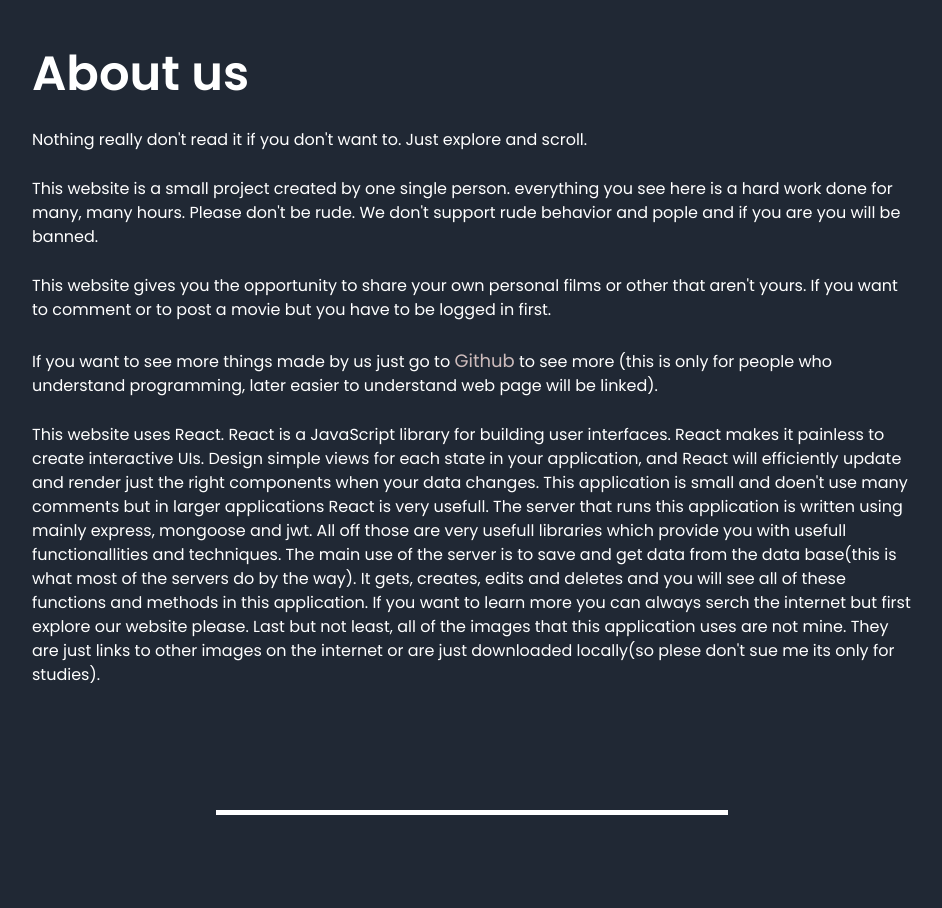
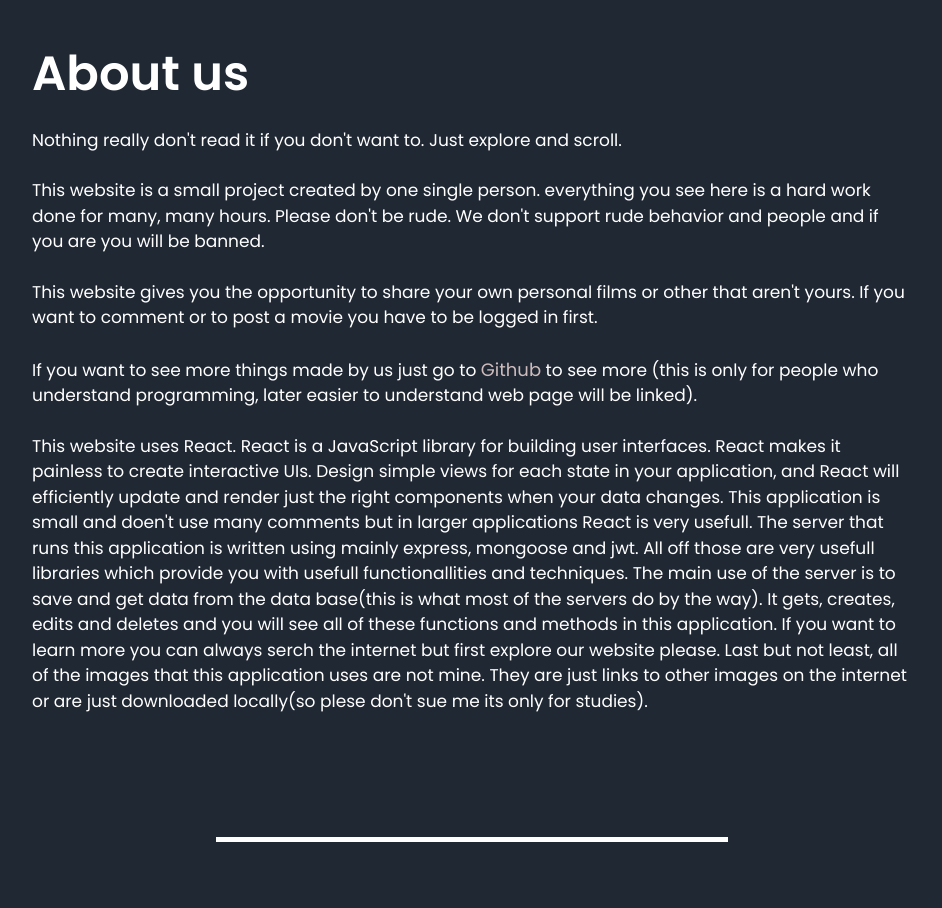
Before and after one commit to IvanIvanov3000/react-project, a React (Create React App) app in the folder out-of-this-world/: page / in a window 1280 px wide. Shown: the part 840-1748 px from the top of the page, without its empty margins (168-1110 px from the left). Built offline with nearby package versions, Linux system fonts and the light colour scheme; no server answers.

Commit message:
Small css changes

```diff
--- a/out-of-this-world/public/css/card.css
+++ b/out-of-this-world/public/css/card.css
@@ -80,7 +80,9 @@ div#card-catalog img {
     font-size: 16px;
     text-align: justify;
 }
-
+#card-catalog a{
+    text-decoration: none;
+}
 #card-catalog .details.btn {
     display: block;
 
--- a/out-of-this-world/public/css/home.css
+++ b/out-of-this-world/public/css/home.css
@@ -19,6 +19,7 @@
 }
 
 .about p {
+    font-size: 17px;
     margin: 25px 0px;
 }
 
--- a/out-of-this-world/src/components/Home/Home.js
+++ b/out-of-this-world/src/components/Home/Home.js
@@ -15,10 +15,10 @@ const Home = () => {
                 <p>Nothing really don't read it if you don't want to. Just explore and scroll.
                 </p>
                 <p>This website is a small project created by one single person. everything you see here is a hard work done for many, many hours.
-                    Please don't be rude. We don't support rude behavior and pople and if you are you will be banned.
+                    Please don't be rude. We don't support rude behavior and people and if you are you will be banned.
                 </p>
                 <p>This website gives you the opportunity to share your own personal films or other that aren't yours.
-                    If you want to comment or to post a movie but you have to be logged in first.
+                    If you want to comment or to post a movie you have to be logged in first.
                 </p>
                 <p>If you want to see more things made by us just go to <a href='https://github.com/IvanIvanov3000'>Github</a> to see more
                     (this is only for people who understand programming, later easier to understand web page will be linked).
```
